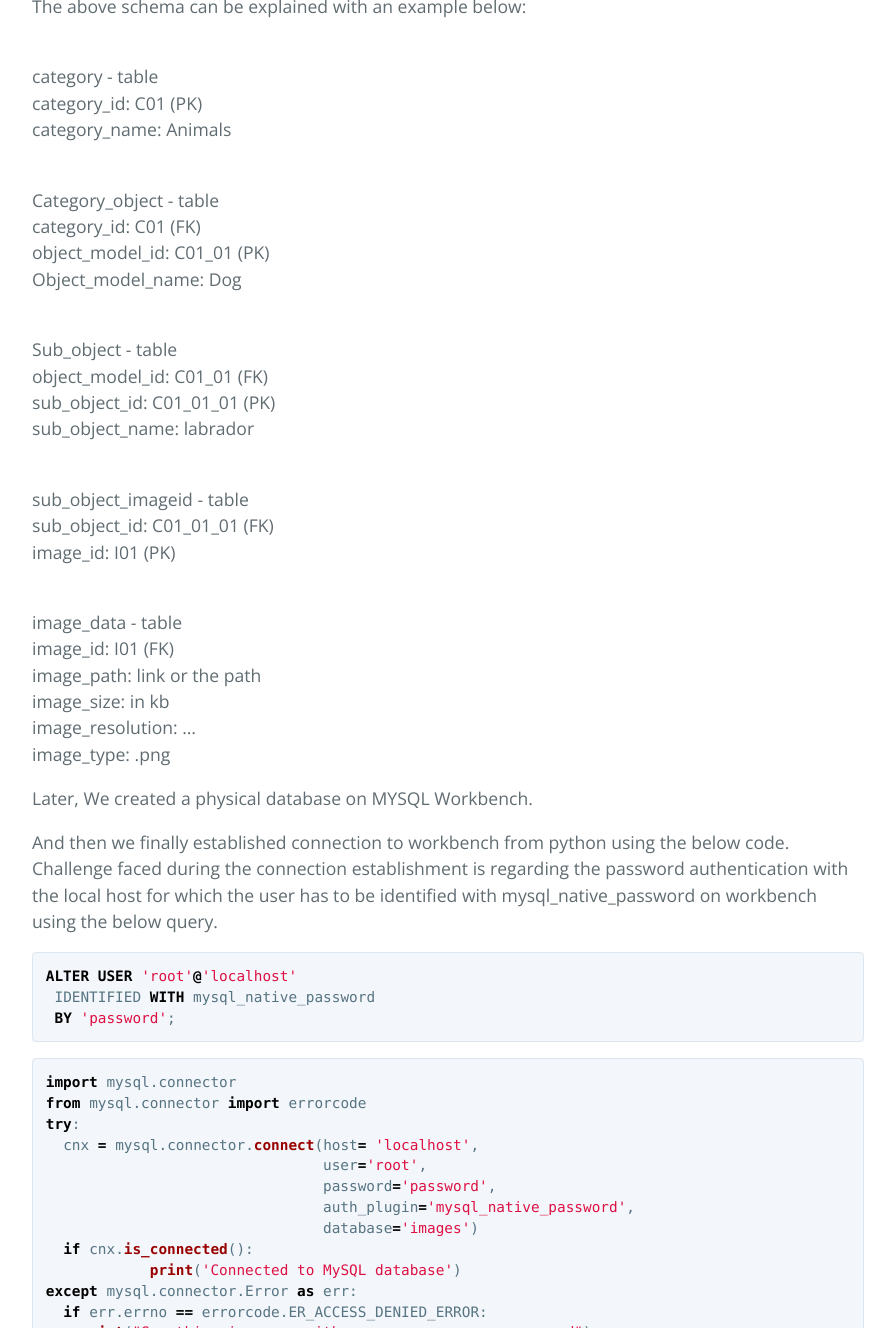
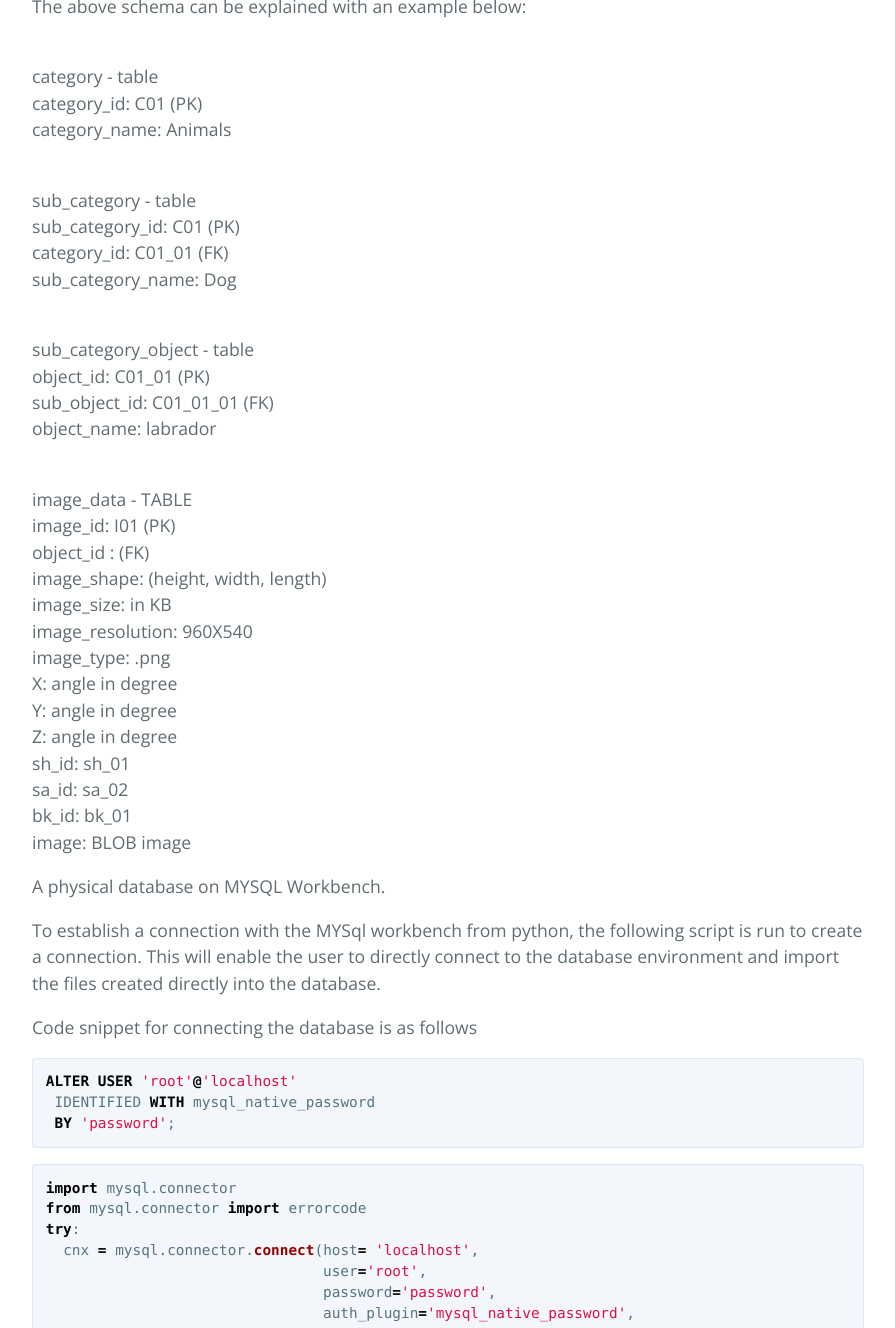
Before and after one commit to Sindhurakolli/DMDD_portfolio, a Jekyll site: the page built from another-page.md, in a window 1280 px wide and 1400 px high, scrolled down 2282 px, cut to the strip 72-1400 px from the top of the window. Shown: the whole strip, without its empty margins (192-1087 px from the left). Built offline with Jekyll 4.4.1, drawn with Linux system fonts in a browser that asks for light colours; our own code applies the rules of GitHub Pages for plain Markdown files; some of the changed text lies outside the part shown.

Commit message:
Update another-page.md

````diff
--- a/another-page.md
+++ b/another-page.md
@@ -71,7 +71,7 @@ The final result is stored into a CSV which is later imported into the database
 
 
 The below is the database schema:
-![Octocat](https://raw.githubusercontent.com/Preethamalladu/DMDD-Presentation/master/hiii.png)
+![Octocat](https://github.com/Harini-Grandhi/DMDD_portfolio/blob/harini/DB_Schema.png)
 
 The above schema can be explained with an example below:
 
@@ -81,35 +81,38 @@ The above schema can be explained with an example below:
 <br> category_name: Animals
 
 
-<br> Category_object - table
-<br> category_id: C01 (FK)
-<br> object_model_id: C01_01 (PK)
-<br> Object_model_name: Dog
+<br> sub_category - table
+<br> sub_category_id: C01 (PK)
+<br> category_id: C01_01 (FK)
+<br> sub_category_name: Dog
 
 
-<br> Sub_object - table
-<br> object_model_id: C01_01 (FK)
-<br> sub_object_id: C01_01_01 (PK)
-<br> sub_object_name: labrador
+<br> sub_category_object - table
+<br> object_id: C01_01 (PK)
+<br> sub_object_id: C01_01_01 (FK)
+<br> object_name: labrador
 
 
-<br> sub_object_imageid - table
-<br> sub_object_id: C01_01_01 (FK)
+<br> image_data - TABLE
 <br> image_id: I01 (PK)
+<br> object_id : (FK)
+<br> image_shape: (height, width, length)
+<br> image_size: in KB
+<br> image_resolution: 960X540
+<br> image_type: .png
+<br> X: angle in degree
+<br> Y: angle in degree
+<br> Z: angle in degree
+<br> sh_id: sh_01
+<br> sa_id: sa_02
+<br> bk_id: bk_01
+<br> image: BLOB image
 
+A physical database on MYSQL Workbench.
 
-<br> image_data - table
-<br> image_id: I01 (FK)
-<br> image_path: link or the path
-<br> image_size: in kb
-<br> image_resolution: ...
-<br> image_type: .png
+To establish a connection with the MYSql workbench from python, the following script is run to create a connection. This will enable the user to directly connect to the database environment and import the files created directly into the database.
 
-
-Later, We created a physical database on MYSQL Workbench.
-
-And then we finally established connection to workbench from python using the below code.
-Challenge faced during the connection establishment is regarding the password authentication with the local host for which the user has to be identified with mysql_native_password on workbench using the below query.
+Code snippet for connecting the database is as follows
 
 ```sql
 ALTER USER 'root'@'localhost'
@@ -139,6 +142,7 @@ else:
   cnx.close()
 
 ```
+Challenge faced during the connection establishment is regarding the password authentication with the local host for which the user has to be identified with mysql_native_password on workbench using the below query.
 
 # Few of the Usecases
 
````
